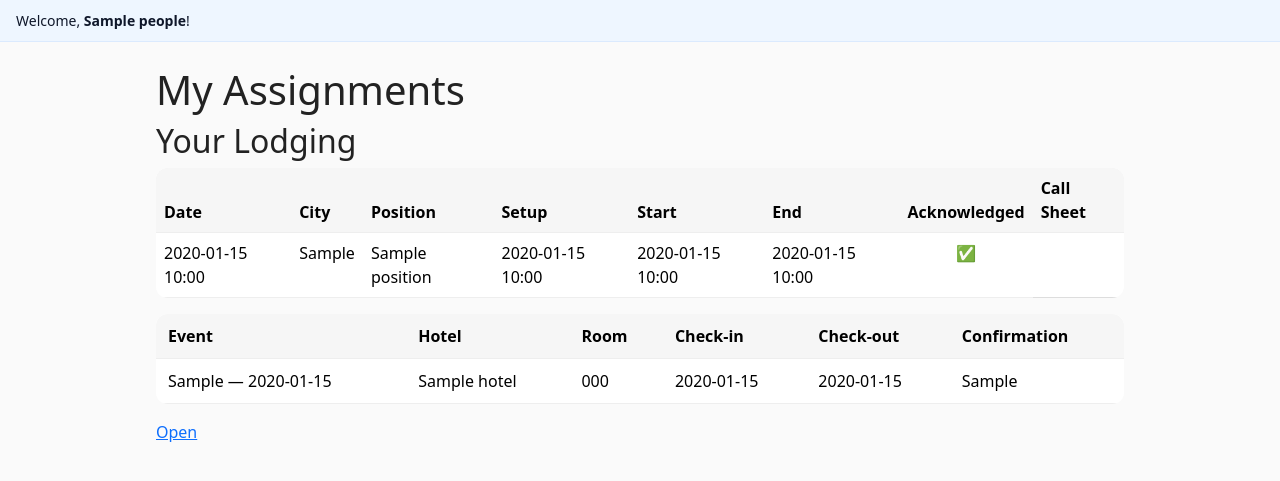
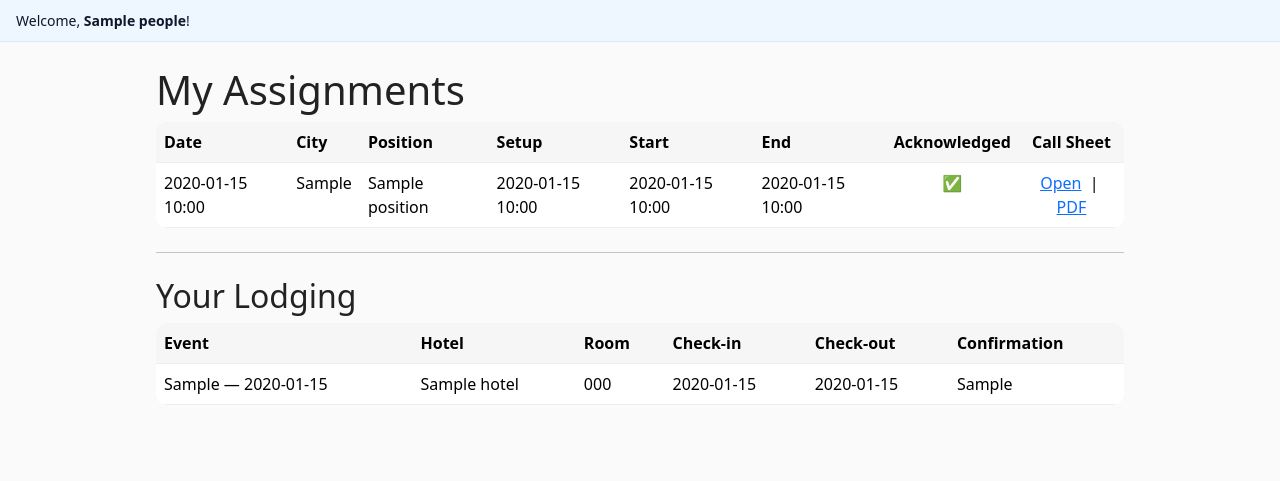
Before and after one commit to Ksmishra123/osa_staff, a Flask app: page /me in a window 1280 px wide. Shown: the part 49-530 px from the top of the page. Run offline with Flask 3, Linux system fonts and the light colour scheme; a user stored in the database is signed in; tables that the repository leaves empty hold one stand-in row (values such as "Sample post"); parts of the project's set-up code (start-up, migrations or seed data) failed here and were passed over.

Commit message:
Update me.html

```diff
--- a/templates/me.html
+++ b/templates/me.html
@@ -1,6 +1,6 @@
 {% extends 'base.html' %}
+{% block content %}
 
-{% block content %}
 <h1>My Assignments</h1>
 
 {% if rows and rows|length > 0 %}
@@ -13,61 +13,78 @@
         <th style="padding:8px;">Setup</th>
         <th style="padding:8px;">Start</th>
         <th style="padding:8px;">End</th>
-      <th style="padding:8px;">Acknowledged</th>
-      <th style="padding:8px;">Call Sheet</th>
+        <th style="padding:8px; text-align:center;">Acknowledged</th>
+        <th style="padding:8px; text-align:center;">Call Sheet</th>
       </tr>
     </thead>
     <tbody>
       {% for a in rows %}
       <tr style="border-bottom:1px solid #ddd;">
-      <td style="padding:8px;">{{ a.event.date.strftime('%Y-%m-%d %H:%M') if a.event.date else '' }}</td>
-      <td style="padding:8px;">{{ a.event.city }}</td>
-      <td style="padding:8px;">{{ a.position.name }}</td>
-      <td style="padding:8px;">{{ a.event.setup_start.strftime('%Y-%m-%d %H:%M') if a.event.setup_start else '' }}</td>
-      <td style="padding:8px;">{{ a.event.event_start.strftime('%Y-%m-%d %H:%M') if a.event.event_start else '' }}</td>
-      <td style="padding:8px;">{{ a.event.event_end.strftime('%Y-%m-%d %H:%M') if a.event.event_end else '' }}</td>
+        <td style="padding:8px;">{{ a.event.date.strftime('%Y-%m-%d %H:%M') if a.event and a.event.date else '' }}</td>
+        <td style="padding:8px;">{{ a.event.city if a.event else '' }}</td>
+        <td style="padding:8px;">{{ a.position.name if a.position else '' }}</td>
+        <td style="padding:8px;">{{ a.event.setup_start.strftime('%Y-%m-%d %H:%M') if a.event and a.event.setup_start else '' }}</td>
+        <td style="padding:8px;">{{ a.event.event_start.strftime('%Y-%m-%d %H:%M') if a.event and a.event.event_start else '' }}</td>
+        <td style="padding:8px;">{{ a.event.event_end.strftime('%Y-%m-%d %H:%M') if a.event and a.event.event_end else '' }}</td>
 
         <td style="padding:8px; text-align:center;">
           {% if a.ack %}
             ✅
           {% else %}
-          <form method="post" action="{{ url_for('ack', aid=a.id) }}">
+            <form method="post" action="{{ url_for('ack', aid=a.id) }}" style="display:inline;">
               <button type="submit">Acknowledge</button>
             </form>
           {% endif %}
         </td>
+
+        <td style="padding:8px; text-align:center;">
+          {% if a.event %}
+            <a href="{{ url_for('call_sheet', eid=a.event.id) }}" target="_blank">Open</a>
+            &nbsp;|&nbsp;
+            <a href="{{ url_for('call_sheet_pdf', eid=a.event.id) }}">PDF</a>
+          {% endif %}
+        </td>
+      </tr>
+      {% endfor %}
+    </tbody>
+  </table>
+{% else %}
+  <p>You don’t have any assignments yet.</p>
+{% endif %}
+
+<hr style="margin:24px 0;">
+
 <h2>Your Lodging</h2>
 {% if lodging_by_event %}
   <div class="table-responsive">
-    <table class="table table-sm">
+    <table class="table table-sm" style="width:100%; border-collapse:collapse;">
       <thead>
-        <tr>
-          <th>Event</th>
-          <th>Hotel</th>
-          <th>Room</th>
-          <th>Check-in</th>
-          <th>Check-out</th>
-          <th>Confirmation</th>
+        <tr style="background:#f5f5f5;">
+          <th style="padding:8px;">Event</th>
+          <th style="padding:8px;">Hotel</th>
+          <th style="padding:8px;">Room</th>
+          <th style="padding:8px;">Check-in</th>
+          <th style="padding:8px;">Check-out</th>
+          <th style="padding:8px;">Confirmation</th>
         </tr>
       </thead>
       <tbody>
         {% for ev_id, entries in lodging_by_event.items() %}
           {% for entry in entries %}
-            <tr>
-              <td>
-                {# Find first matching assignment row for event label #}
             {% set anyrow = (rows | selectattr('event_id','equalto', ev_id) | list | first) %}
-                {% if anyrow %}
+            <tr style="border-bottom:1px solid #ddd;">
+              <td style="padding:8px;">
+                {% if anyrow and anyrow.event %}
                   {{ anyrow.event.city }}{% if anyrow.event.date %} — {{ anyrow.event.date.strftime('%Y-%m-%d') }}{% endif %}
                 {% else %}
                   Event #{{ ev_id }}
                 {% endif %}
               </td>
-              <td>{{ entry.hotel.name }}</td>
-              <td>{{ entry.room.room_number or '-' }}</td>
-              <td>{{ entry.room.check_in.strftime('%Y-%m-%d') if entry.room.check_in else '' }}</td>
-              <td>{{ entry.room.check_out.strftime('%Y-%m-%d') if entry.room.check_out else '' }}</td>
-              <td>{{ entry.room.confirmation or '' }}</td>
+              <td style="padding:8px;">{{ entry.hotel.name }}</td>
+              <td style="padding:8px;">{{ entry.room.room_number or '-' }}</td>
+              <td style="padding:8px;">{{ entry.room.check_in.strftime('%Y-%m-%d') if entry.room.check_in else '' }}</td>
+              <td style="padding:8px;">{{ entry.room.check_out.strftime('%Y-%m-%d') if entry.room.check_out else '' }}</td>
+              <td style="padding:8px;">{{ entry.room.confirmation or '' }}</td>
             </tr>
           {% endfor %}
         {% endfor %}
@@ -78,16 +95,4 @@
   <p>No lodging assigned yet.</p>
 {% endif %}
 
-      <td style="padding:8px; text-align:center;">
-        <a href="{{ url_for('call_sheet', eid=a.event_id) }}" target="_blank">Open</a>
-      </td>
-    </tr>
-    {% endfor %}
-  </tbody>
-</table>
-
-{% else %}
-  <p>You don’t have any assignments yet.</p>
-{% endif %}
-
 {% endblock %}
```
Lines whose indentation alone changed are shown as unchanged.
